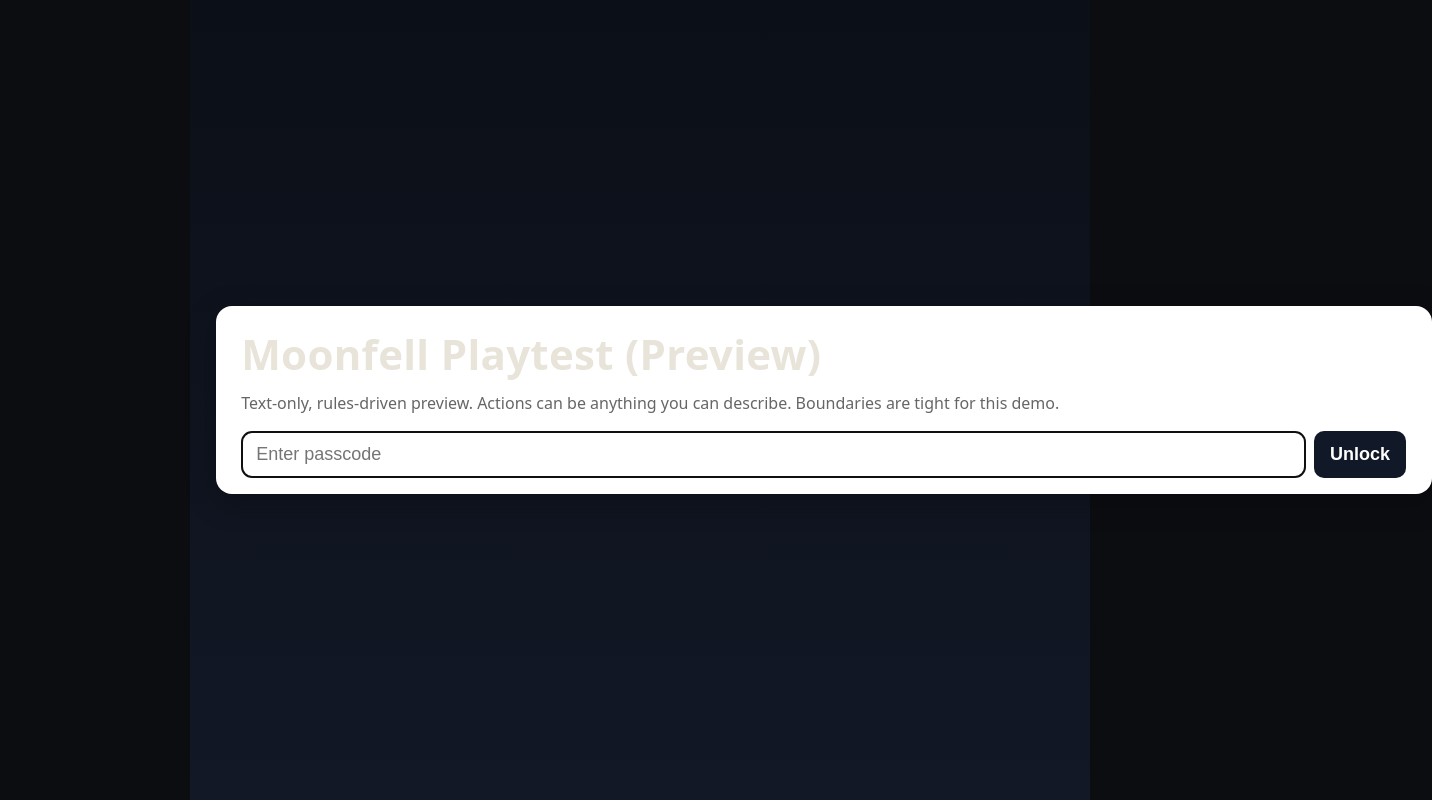
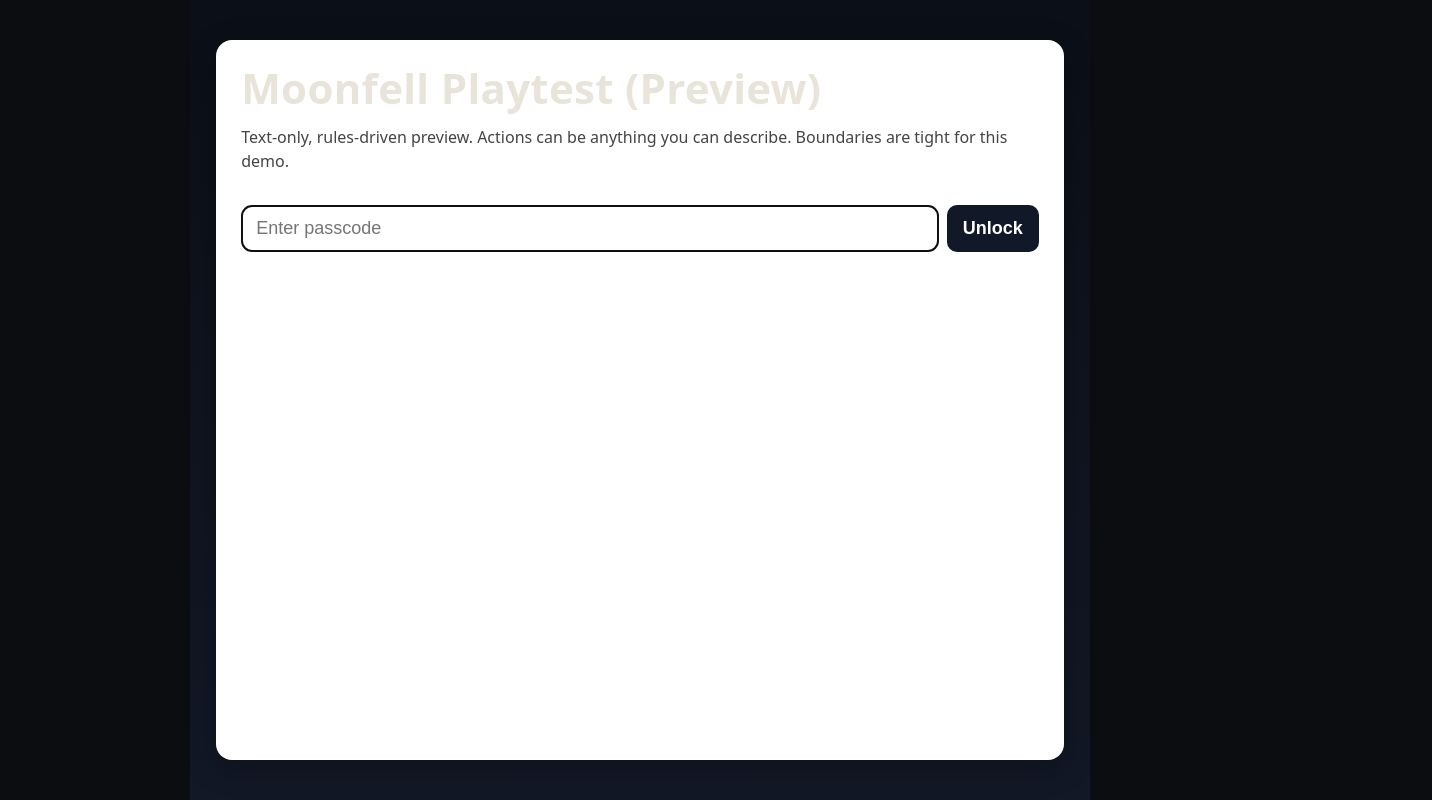
Before and after one commit to terryjlee86/moonfell-landing, a Next.js app: page /playtest in a window 1280 px wide. Shown: the whole page, 1432 px wide, since content can reach past the window. Built offline with nearby package versions, Linux system fonts and the light colour scheme.

Commit message:
centered play area

```diff
--- a/src/pages/playtest.tsx
+++ b/src/pages/playtest.tsx
@@ -22,6 +22,7 @@ export default function Playtest() {
     setErr("");
     setLoading(true);
     try {
+      // hit API with init=true to get scenario intro (no token spend on our side)
       const r = await fetch("/api/test-chat", {
         method: "POST",
         headers: { "Content-Type": "application/json" },
@@ -79,10 +80,12 @@ export default function Playtest() {
   return (
     <main style={styles.main}>
       <section style={styles.card}>
-        <h1 style={{ margin: 0 }}>Moonfell Playtest (Preview)</h1>
-        <p style={{ marginTop: 6, color: "#666" }}>
-          Text-only, rules-driven preview. Actions can be anything you can describe. Boundaries are tight for this demo.
-        </p>
+        <header>
+          <h1 style={{ margin: 0 }}>Moonfell Playtest (Preview)</h1>
+          <p style={{ marginTop: 6, color: "#444" }}>
+            Text-only, rules-driven preview. Actions can be anything you can describe. Boundaries are tight for this demo.
+          </p>
+        </header>
 
         {!authed ? (
           <form onSubmit={unlock} style={{ marginTop: 16, display: "flex", gap: 8 }}>
@@ -127,7 +130,7 @@ export default function Playtest() {
               )}
             </div>
 
-            <form onSubmit={send} style={{ marginTop: 12, display: "flex", gap: 8 }}>
+            <form onSubmit={send} style={styles.inputRow}>
               <input
                 type="text"
                 placeholder="Describe exactly what you do…"
@@ -155,24 +158,29 @@ export default function Playtest() {
 const styles: Record<string, React.CSSProperties> = {
   main: {
     minHeight: "100vh",
-    display: "grid",
-    placeItems: "center",
+    display: "flex",
+    alignItems: "center",
+    justifyContent: "center",
     background: "linear-gradient(180deg, #0b0f17 0%, #121826 100%)",
     padding: "2vh 2vw",
   },
   card: {
-    width: "min(1400px, 95vw)", // fills most of the monitor width
+    width: "min(1400px, 90vw)",    // centered, scales with screen width
+    height: "min(90vh, 900px)",    // centered, scales with screen height
     background: "white",
     borderRadius: 16,
     padding: "2vh 2vw",
     boxShadow: "0 8px 30px rgba(0,0,0,0.25)",
+    display: "flex",
+    flexDirection: "column",       // lets the viewport flex to fill
   },
   viewport: {
     border: "1px solid #eee",
     borderRadius: 12,
     padding: "1.2rem",
     marginTop: 12,
-    height: "min(72vh, 1000px)", // scales with screen height, capped to avoid super tall panes
+    flex: 1,                       // take remaining space
+    minHeight: 0,                  // critical so scroll works inside flex
     overflow: "auto",
     background: "#fafafa",
   },
@@ -187,6 +195,11 @@ const styles: Record<string, React.CSSProperties> = {
   user: { background: "#e7f1ff", border: "1px solid #cfe4ff", color: "#000" },
   assistant: { background: "#f3f4f6", border: "1px solid #e5e7eb", color: "#000" },
   label: { fontSize: 13, color: "#666", marginBottom: 6, textTransform: "uppercase", letterSpacing: 0.4 },
+  inputRow: {
+    marginTop: 12,
+    display: "flex",
+    gap: 8,
+  },
   input: {
     flex: 1,
     padding: "12px 14px",
```
